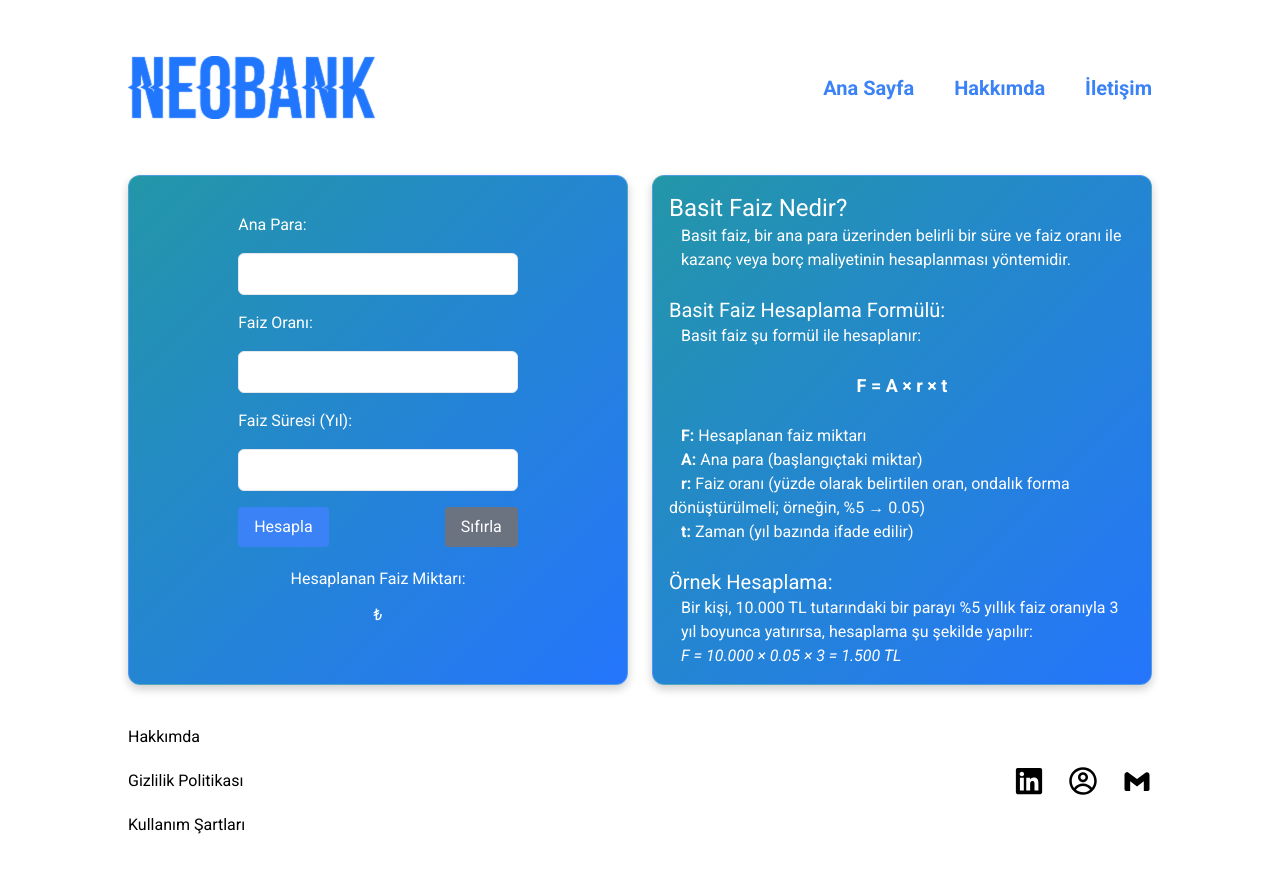
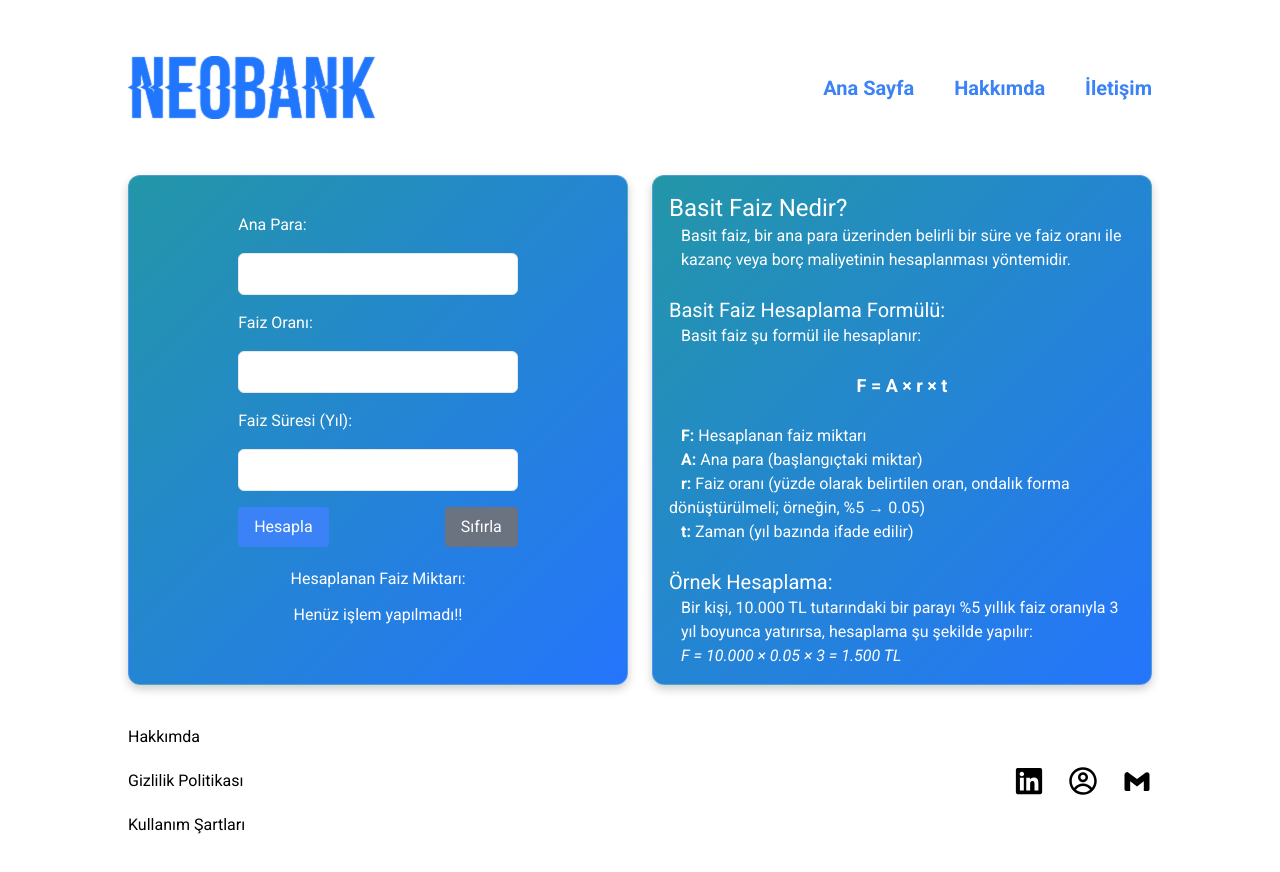
Before and after one commit to furkanguvenme/NeoBank, a React (Vite) app in the folder neobank/: page /simple in a window 1280 px wide. Shown: the top 872 px of the page. Built offline with nearby package versions, Linux system fonts and the light colour scheme.

Commit message:
Basic change

```diff
--- a/neobank/src/Components/Simple.tsx
+++ b/neobank/src/Components/Simple.tsx
@@ -68,7 +68,7 @@ export const Simple = () => {
                 </form>
                 <div className="py-5 flex flex-col gap-3">
                   <h3>Hesaplanan Faiz Miktarı:</h3>
-                  <p className="flex justify-center">{result?.toFixed(2)} ₺</p>
+                  <p className="flex justify-center">{result == null ? "Henüz işlem yapılmadı!!" : `${result?.toFixed(2)} ₺`}</p>
                 </div>
                 </div>
                 <div className="simple-content p-10 flex flex-col justify-center">
```
